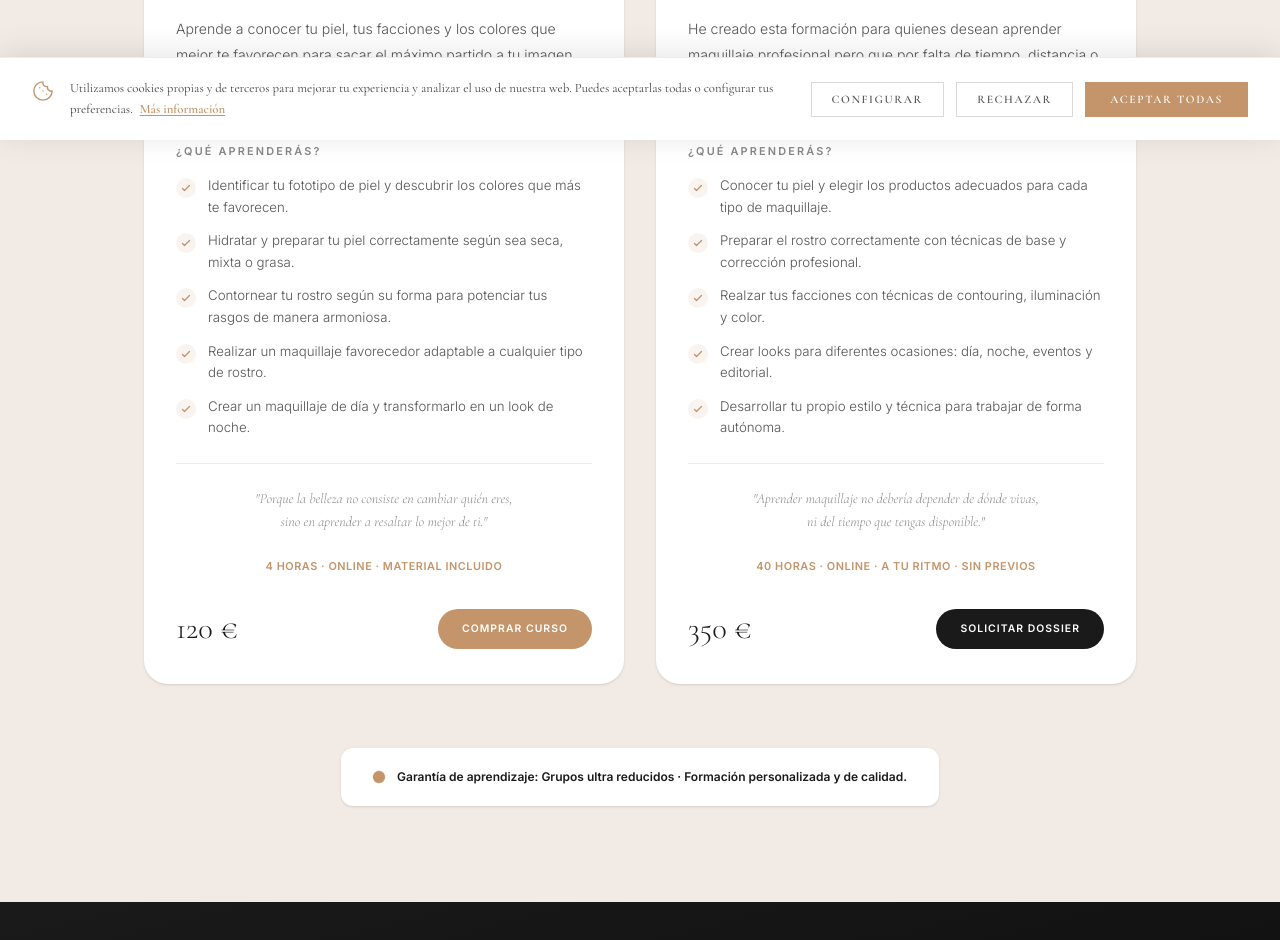
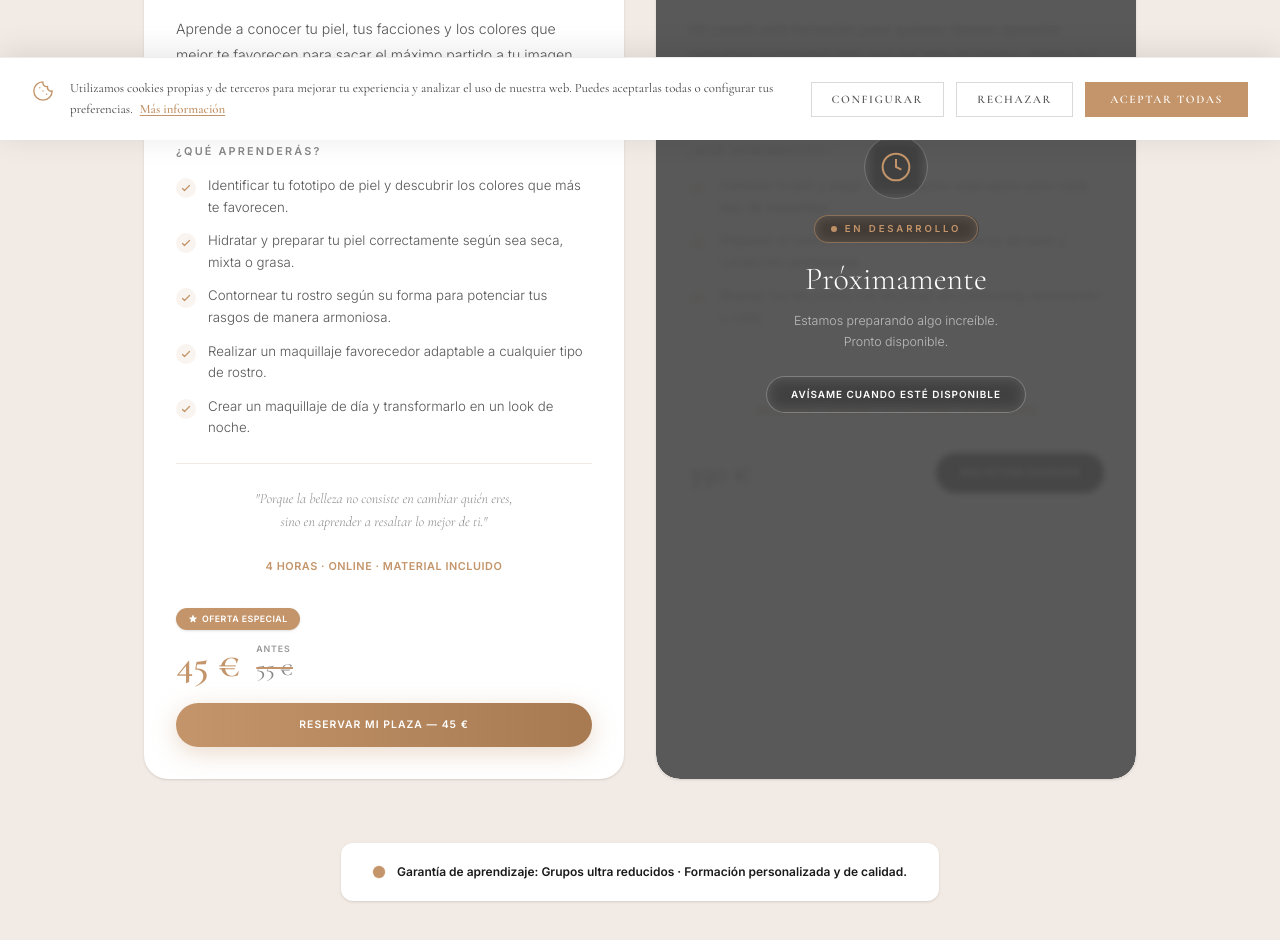
Before and after one commit to OmarChaaban15/makeup-web, an Angular app in the folder frontend/: page /cursos in a window 1280 px wide. Shown: the part 660-1600 px from the top of the page. Built offline with nearby package versions, Linux system fonts and the light colour scheme.

Commit message:
cambio de precio y "proximamente" en el otro curso

```diff
--- a/frontend/src/app/pages/cursos/cursos.html
+++ b/frontend/src/app/pages/cursos/cursos.html
@@ -98,23 +98,66 @@
           </p>
 
           <!-- Precio + CTA -->
-          <div class="mt-auto pt-8 flex items-center justify-between">
-            <span class="font-serif text-[1.9rem] font-light text-[#1a1a1a]">120 €</span>
-            <button class="rounded-full bg-[#c4956a] px-6 py-3 text-[0.65rem] font-bold uppercase tracking-widest text-white transition-all hover:bg-[#a87a52] hover:shadow-[0_8px_30px_rgba(196,149,106,0.3)]" id="btn-comprar-masterclass">
-              Comprar Curso
+          <div class="mt-auto pt-8">
+            <!-- Bloque de precio con oferta -->
+            <!-- Badge oferta (flujo normal, no absoluto) -->
+            <span class="mb-3 inline-flex items-center gap-1 rounded-full bg-[#c4956a] px-3 py-1 shadow-sm">
+              <svg class="h-2.5 w-2.5 text-white" fill="currentColor" viewBox="0 0 20 20"><path d="M9.049 2.927c.3-.921 1.603-.921 1.902 0l1.07 3.292a1 1 0 00.95.69h3.462c.969 0 1.371 1.24.588 1.81l-2.8 2.034a1 1 0 00-.364 1.118l1.07 3.292c.3.921-.755 1.688-1.54 1.118l-2.8-2.034a1 1 0 00-1.175 0l-2.8 2.034c-.784.57-1.838-.197-1.539-1.118l1.07-3.292a1 1 0 00-.364-1.118L2.98 8.72c-.783-.57-.38-1.81.588-1.81h3.461a1 1 0 00.951-.69l1.07-3.292z"/></svg>
+              <span class="font-sans text-[0.55rem] font-bold uppercase tracking-wider text-white">Oferta especial</span>
+            </span>
+            <!-- Fila precios -->
+            <div class="mb-5 flex items-end gap-4">
+              <span class="font-serif text-[2.4rem] font-semibold leading-none text-[#c4956a]">45 €</span>
+              <div class="flex flex-col gap-0.5 pb-1">
+                <span class="font-sans text-[0.55rem] font-semibold uppercase tracking-widest text-[#999]">Antes</span>
+                <span class="font-serif text-[1.4rem] font-medium leading-none text-[#888] line-through decoration-[#c4956a] decoration-2">55 €</span>
+              </div>
+            </div>
+            <button class="w-full rounded-full bg-gradient-to-r from-[#c4956a] to-[#a87a52] px-6 py-3.5 text-[0.65rem] font-bold uppercase tracking-widest text-white shadow-[0_6px_24px_rgba(196,149,106,0.35)] transition-all hover:scale-[1.02] hover:shadow-[0_10px_36px_rgba(196,149,106,0.45)]" id="btn-comprar-masterclass">
+              Reservar mi Plaza — 45 €
             </button>
           </div>
 
         </div>
       </article>
 
-      <!-- ─── TARJETA 2: FORMACIÓN PROFESIONAL ─── -->
+      <!-- ─── TARJETA 2: FORMACIÓN PROFESIONAL (PRÓXIMAMENTE) ─── -->
       <article scrollReveal="up" scrollDelay="2"
-               class="curso-card group flex flex-col overflow-hidden rounded-[24px] bg-white shadow-sm transition-all duration-300 hover:-translate-y-1 hover:shadow-[0_16px_48px_rgba(26,26,26,0.12)]" id="curso-formacion-online">
+               class="curso-card relative flex flex-col overflow-hidden rounded-[24px] bg-white shadow-sm" id="curso-formacion-online" style="cursor:default">
+
+        <!-- ░░░ OVERLAY PRÓXIMAMENTE ░░░ -->
+        <div class="absolute inset-0 z-20 flex flex-col items-center justify-center rounded-[24px] backdrop-blur-[3px]" style="background: rgba(26,26,26,0.72)">
+          <!-- Icono reloj animado -->
+          <div class="mb-4 flex h-16 w-16 items-center justify-center rounded-full border border-white/20 bg-white/10 backdrop-blur-sm">
+            <svg class="h-8 w-8 text-[#c4956a]" fill="none" viewBox="0 0 24 24" stroke="currentColor" stroke-width="1.5">
+              <circle cx="12" cy="12" r="10"/>
+              <polyline points="12 6 12 12 16 14"/>
+            </svg>
+          </div>
+          <!-- Pill estado -->
+          <span class="mb-3 inline-flex items-center gap-2 rounded-full border border-[#c4956a]/50 bg-[#c4956a]/15 px-4 py-1.5 backdrop-blur-sm">
+            <span class="h-1.5 w-1.5 animate-pulse rounded-full bg-[#c4956a]"></span>
+            <span class="font-sans text-[0.6rem] font-bold uppercase tracking-[0.3em] text-[#c4956a]">En desarrollo</span>
+          </span>
+          <h3 class="font-serif text-[2rem] font-light text-white">Próximamente</h3>
+          <p class="mt-2 max-w-[220px] text-center font-sans text-[0.78rem] font-light leading-relaxed text-white/60">
+            Estamos preparando algo increíble.<br>Pronto disponible.
+          </p>
+          <!-- Botón notificación -->
+          <button
+            id="btn-notificar-formacion"
+            class="mt-6 rounded-full border border-white/25 bg-white/10 px-6 py-2.5 font-sans text-[0.62rem] font-semibold uppercase tracking-widest text-white backdrop-blur-sm transition-all duration-200 hover:border-[#c4956a]/60 hover:bg-[#c4956a]/20 hover:text-[#c4956a]"
+          >
+            Avísame cuando esté disponible
+          </button>
+        </div>
+
+        <!-- ── Contenido de fondo (desvanecido) ── -->
+        <div class="pointer-events-none select-none opacity-30">
 
           <!-- Cabecera -->
           <div class="relative flex flex-col justify-end bg-[#1a1a1a] p-8 pb-7">
-          <span class="relative z-10 mb-3 w-fit rounded-full border border-[#c4956a]/40 bg-[#c4956a]/20 px-3 py-1 font-sans text-[0.6rem] font-semibold uppercase tracking-widest text-[#c4956a]">
+            <span class="relative z-10 mb-3 w-fit rounded-full border border-[#c4956a]/40 bg-[#c4956a]/20 px-3 py-1 font-sans text-[#c4956a] text-[0.6rem] font-semibold uppercase tracking-widest">
               100% Online · Sin previos
             </span>
             <p class="relative z-10 font-sans text-[0.62rem] font-semibold uppercase tracking-[0.25em] text-[#c4956a]">Formación profesional</p>
@@ -126,16 +169,10 @@
 
           <!-- Cuerpo -->
           <div class="flex flex-1 flex-col p-8">
-
-          <!-- Descripción -->
             <p class="font-sans text-[0.88rem] font-light leading-[1.85] text-[#555]">
               He creado esta formación para quienes desean aprender maquillaje profesional pero que por falta de tiempo, distancia o trabajo <strong class="font-medium text-[#1a1a1a]">no pueden asistir a clases presenciales</strong>.
             </p>
-
-          <!-- Separador -->
             <div class="my-6 h-px w-full bg-[#f2eae4]"></div>
-
-          <!-- Lista con iconos SVG -->
             <p class="mb-4 font-sans text-[0.68rem] font-semibold uppercase tracking-[0.2em] text-[#888]">¿Qué aprenderás?</p>
             <ul class="space-y-3">
               <li class="flex items-start gap-3">
@@ -156,42 +193,20 @@
                 </span>
                 <span class="font-sans text-[0.83rem] font-light leading-relaxed text-[#555]">Realzar tus facciones con técnicas de contouring, iluminación y color.</span>
               </li>
-            <li class="flex items-start gap-3">
-              <span class="mt-[3px] flex h-5 w-5 shrink-0 items-center justify-center rounded-full bg-[#c4956a]/10">
-                <svg class="h-3 w-3 text-[#c4956a]" fill="none" viewBox="0 0 24 24" stroke="currentColor" stroke-width="2.5"><path stroke-linecap="round" stroke-linejoin="round" d="M5 13l4 4L19 7"/></svg>
-              </span>
-              <span class="font-sans text-[0.83rem] font-light leading-relaxed text-[#555]">Crear looks para diferentes ocasiones: día, noche, eventos y editorial.</span>
-            </li>
-            <li class="flex items-start gap-3">
-              <span class="mt-[3px] flex h-5 w-5 shrink-0 items-center justify-center rounded-full bg-[#c4956a]/10">
-                <svg class="h-3 w-3 text-[#c4956a]" fill="none" viewBox="0 0 24 24" stroke="currentColor" stroke-width="2.5"><path stroke-linecap="round" stroke-linejoin="round" d="M5 13l4 4L19 7"/></svg>
-              </span>
-              <span class="font-sans text-[0.83rem] font-light leading-relaxed text-[#555]">Desarrollar tu propio estilo y técnica para trabajar de forma autónoma.</span>
-            </li>
             </ul>
-
-          <!-- Separador -->
             <div class="my-6 h-px w-full bg-[#f2eae4]"></div>
-
-          <!-- Cita -->
-          <p class="text-center font-serif text-[0.88rem] font-light italic leading-relaxed text-[#888]">
-            "Aprender maquillaje no debería depender de dónde vivas,<br>ni del tiempo que tengas disponible."
-          </p>
-
-          <!-- Duración -->
             <p class="mt-6 text-center font-sans text-[0.68rem] font-bold uppercase tracking-wider text-[#c4956a]">
               40 horas · Online · A tu ritmo · Sin previos
             </p>
-
-          <!-- Precio + CTA -->
             <div class="mt-auto pt-8 flex items-center justify-between">
               <span class="font-serif text-[1.9rem] font-light text-[#1a1a1a]">350 €</span>
-            <button class="rounded-full bg-[#1a1a1a] px-6 py-3 text-[0.65rem] font-bold uppercase tracking-widest text-white transition-all hover:bg-[#c4956a] hover:shadow-[0_8px_30px_rgba(196,149,106,0.3)]" id="btn-solicitar-formacion">
+              <button class="rounded-full bg-[#1a1a1a] px-6 py-3 text-[0.65rem] font-bold uppercase tracking-widest text-white">
                 Solicitar Dossier
               </button>
             </div>
+          </div>
 
-        </div>
+        </div><!-- /pointer-events-none -->
       </article>
 
     </div>
```
Lines whose indentation alone changed are shown as unchanged.
